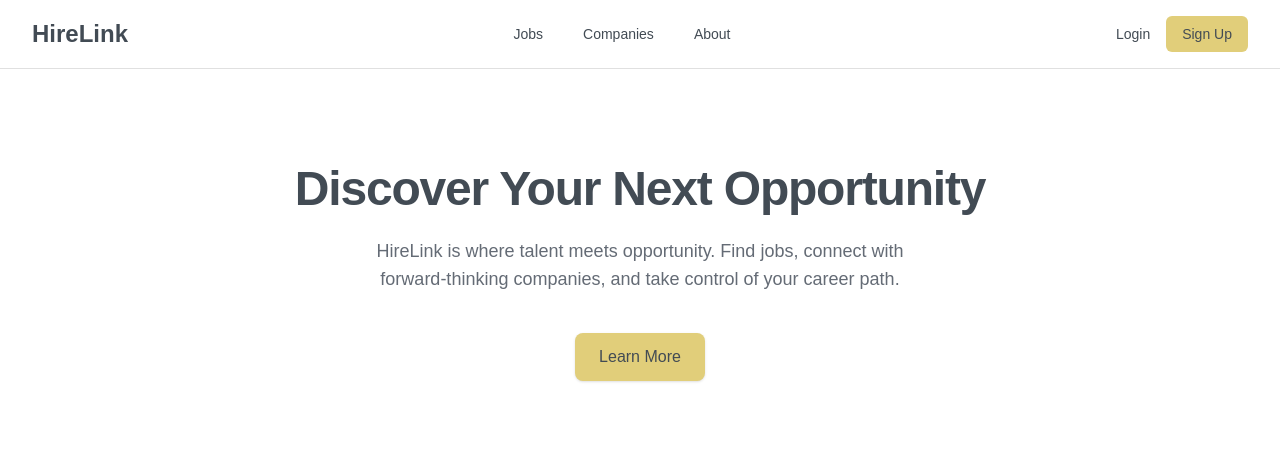
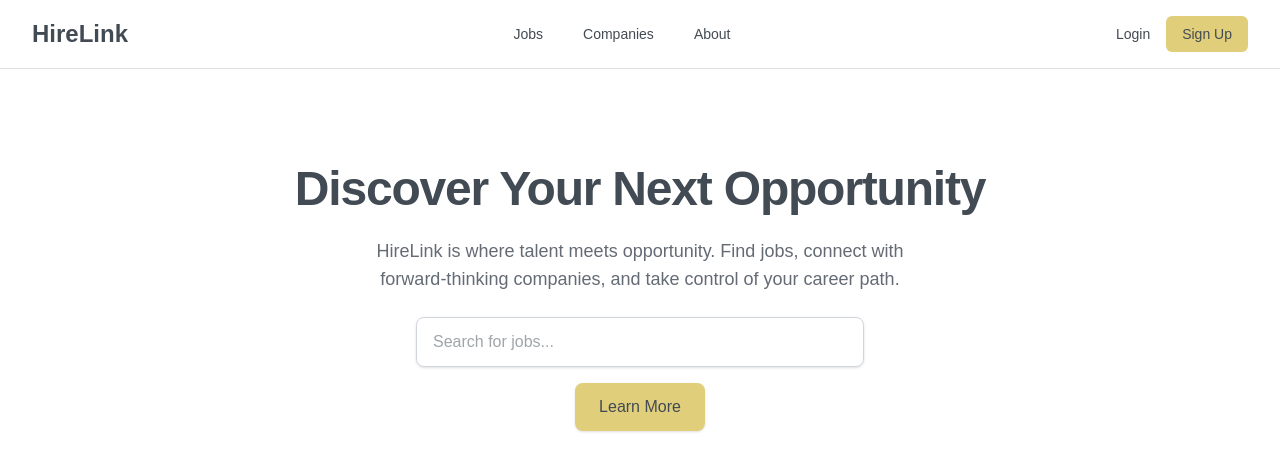
Before and after one commit to kolnlaviste/HireLink, a Next.js app in the folder frontend/: page / in a window 1280 px wide. Shown: the top 470 px of the page. Built offline with nearby package versions, Linux system fonts and the light colour scheme.

Commit message:
Added search bar to HomePage and redirected HireLink from the header to the HomePage

```diff
--- a/frontend/src/app/page.tsx
+++ b/frontend/src/app/page.tsx
@@ -1,10 +1,11 @@
-'use client'
+'use client';
 
 import { Fragment, useState } from 'react';
 import { Dialog, Transition } from '@headlessui/react';
 
 export default function HomePage() {
   const [isOpen, setIsOpen] = useState(false);
+  const [searchQuery, setSearchQuery] = useState('');
 
   return (
     <div className="bg-[#FFFFFF] text-[#424B54] min-h-screen flex flex-col">
@@ -12,9 +13,20 @@ export default function HomePage() {
         <h1 className="text-4xl md:text-5xl font-extrabold text-[#424B54] mb-6 tracking-tight">
           Discover Your Next Opportunity
         </h1>
-        <p className="text-base md:text-lg text-[#646B75] max-w-xl mx-auto mb-10">
+        <p className="text-base md:text-lg text-[#646B75] max-w-xl mx-auto mb-6">
           HireLink is where talent meets opportunity. Find jobs, connect with forward-thinking companies, and take control of your career path.
         </p>
+
+        {/* 🔍 Search Bar */}
+        <div className="max-w-md mx-auto mb-4">
+          <input
+            type="text"
+            placeholder="Search for jobs..."
+            value={searchQuery}
+            onChange={(e) => setSearchQuery(e.target.value)}
+            className="w-full px-4 py-3 border border-gray-300 rounded-lg shadow-sm focus:outline-none focus:ring-2 focus:ring-[#E1CE7A] focus:border-transparent"
+          />
+        </div>
 
         <button
           className="bg-[#E1CE7A] text-[#424B54] font-medium px-6 py-3 rounded-lg shadow-sm hover:bg-[#EBCFB2] transition"
--- a/frontend/src/components/Header.tsx
+++ b/frontend/src/components/Header.tsx
@@ -12,7 +12,9 @@ const Header = () => {
     <header className="bg-white border-b border-[#E0E0E0]">
       <nav className="mx-auto flex max-w-7xl items-center justify-between p-4 lg:px-8" aria-label="Global">
         <div className="flex items-center gap-4">
-          <span className="text-2xl font-bold text-[#424B54]">HireLink</span>
+          <Link href="/">
+            <span className="text-2xl font-bold text-[#424B54]">HireLink</span>
+          </Link>
         </div>
 
         <div className="hidden lg:flex lg:items-center lg:gap-x-10">
```
